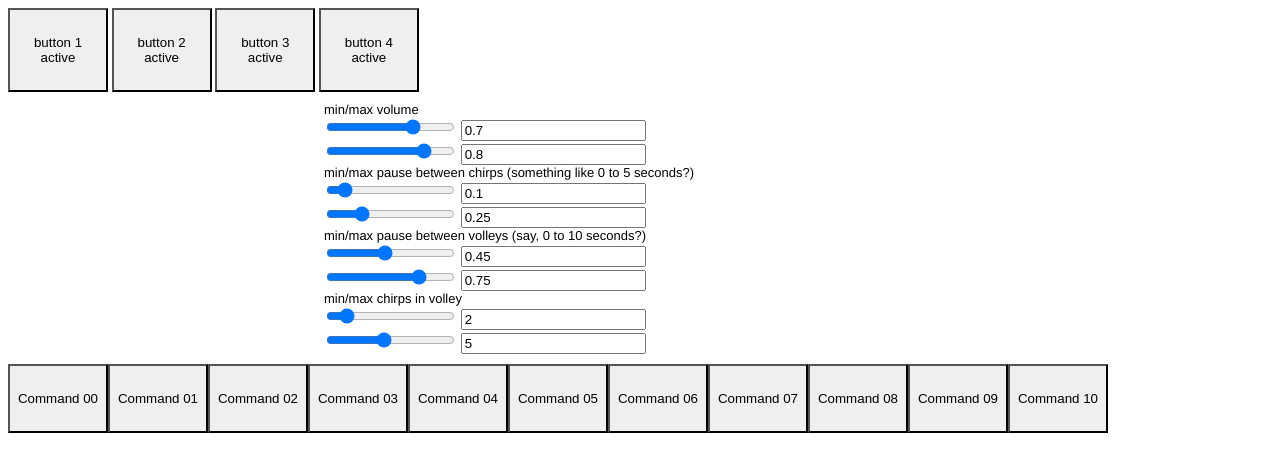
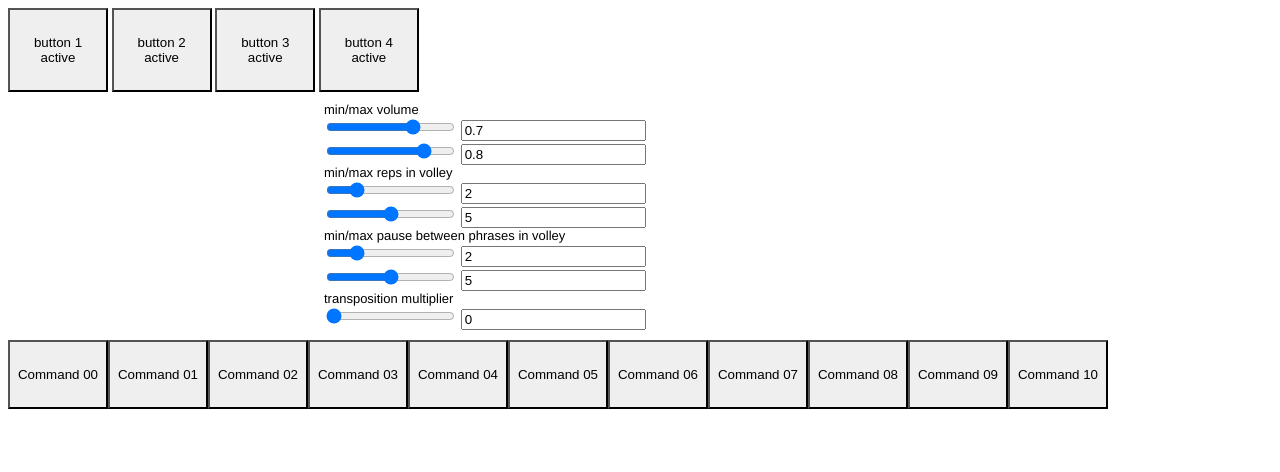
Before and after one commit to bhouge/quiver, a website: page qpdCommand.html in a window 1280 px wide. Drawn offline with nearby package versions, Linux system fonts and the light colour scheme; no server answers.

Commit message:
got command params workig for miso soup

```diff
--- a/qpd.js
+++ b/qpd.js
@@ -266,7 +266,7 @@ io.on('connection', function(socket){
 			  buttonYesOrNo = false;
 		  }
 		  buttonStates[buttonName] = buttonYesOrNo;
-		  console.log('gonna send button states!');
+		  //console.log('gonna send button states!');
 		  io.emit('button states', buttonStates);
 	  } else {
 		  io.emit('control message', msg);
@@ -305,9 +305,9 @@ io.on('connection', function(socket){
 
 	    	//send the audio files
 	    	for (var instrument in fileNames) {
-	    		console.log(fileNames[instrument]);
+	    		//console.log(fileNames[instrument]);
 	    		var fileToPush = __dirname + directoryPrefix + fileNames[instrument];
-	    		console.log(fileToPush + ' is a ' + instrument);
+	    		//console.log(fileToPush + ' is a ' + instrument);
 	    		pushSoundToClient(fileToPush, instrument, socket);
 	    		}
 
--- a/qpdCommand.html
+++ b/qpdCommand.html
@@ -38,26 +38,23 @@ min/max volume<br>
 <input id="slider1" type="range" min="0" max="100" value="80" oninput="showSliderValuePercent(this)" />
 <input id="textField1" type="text" value="0.8" onchange="textFieldChangeValuePercent(this)" />
 <br>
-min/max pause between chirps (something like 0 to 5 seconds?)<br>
-<input id="slider2" type="range" min="0" max="100" value="10" oninput="showSliderValuePercent(this)" />
-<input id="textField2" type="text" value="0.1" onchange="textFieldChangeValuePercent(this)" />
+min/max reps in volley<br>
+<input id="slider2" type="range" min="0" max="10" value="2" oninput="showSliderValue(this)" />
+<input id="textField2" type="text" value="2" onchange="textFieldChangeValue(this)" />
 <br>
-<input id="slider3" type="range" min="0" max="100" value="25" oninput="showSliderValuePercent(this)" />
-<input id="textField3" type="text" value="0.25" onchange="textFieldChangeValuePercent(this)" />
+<input id="slider3" type="range" min="0" max="10" value="5" oninput="showSliderValue(this)" />
+<input id="textField3" type="text" value="5" onchange="textFieldChangeValue(this)" />
 <br>
-min/max pause between volleys (say, 0 to 10 seconds?)<br>
-<input id="slider4" type="range" min="0" max="100" value="45" oninput="showSliderValuePercent(this)" />
-<input id="textField4" type="text" value="0.45" onchange="textFieldChangeValuePercent(this)" />
+min/max pause between phrases in volley<br>
+<input id="slider4" type="range" min="0" max="10" value="2" oninput="showSliderValue(this)" />
+<input id="textField4" type="text" value="2" onchange="textFieldChangeValue(this)" />
 <br>
-<input id="slider5" type="range" min="0" max="100" value="75" oninput="showSliderValuePercent(this)" />
-<input id="textField5" type="text" value="0.75" onchange="textFieldChangeValuePercent(this)" />
+<input id="slider5" type="range" min="0" max="10" value="5" oninput="showSliderValue(this)" />
+<input id="textField5" type="text" value="5" onchange="textFieldChangeValue(this)" />
 <br>
-min/max chirps in volley<br>
-<input id="slider6" type="range" min="1" max="10" value="2" oninput="showSliderValue(this)" />
-<input id="textField6" type="text" value="2" onchange="textFieldChangeValue(this)" />
-<br>
-<input id="slider7" type="range" min="1" max="10" value="5" oninput="showSliderValue(this)" />
-<input id="textField7" type="text" value="5" onchange="textFieldChangeValue(this)" />
+transposition multiplier<br>
+<input id="slider6" type="range" min="0" max="24" value="0" oninput="showSliderValue(this)" />
+<input id="textField6" type="text" value="0" onchange="textFieldChangeValue(this)" />
 </div>
 
 <div id="commandButtons"></div>
--- a/scripts/Plunk.js
+++ b/scripts/Plunk.js
@@ -10,6 +10,8 @@ function Plunk(instrument, bpm, ticksPerBeat, minPause, maxPause, minReps, maxRe
 	//alert(this);
 	this.instrument = instrument;
 	this.msPerBeat = (60000. / (bpm * ticksPerBeat));
+
+	this.pitchMultiplier = 1.;
 
 	this.isPlaying = false;
 
@@ -99,13 +101,15 @@ function Plunk(instrument, bpm, ticksPerBeat, minPause, maxPause, minReps, maxRe
 		var noteToPlay;
 		noteToPlay = layer1.beat();
 		if (noteToPlay) {
+			//console.log('currentPitchMultiplier: ' + currentPitchMultiplier);
+			console.log('this.pitchMultiplier: ' + that.pitchMultiplier);
 			var note2Play = noteToPlay[1];
 			//var octave = (Math.floor(2 * Math.random()) + 1) * 12;
 			var octave = 0;
 			var offset = Math.random() * 0.125;
 			//var offset2 = Math.random() * 0.125;
 			var vol = noteToPlay[2];
-			instrument.playNote(msUntilBeat, note2Play + octave, vol, 0.5, offset);
+			instrument.playNote(msUntilBeat, (note2Play + octave) + that.pitchMultiplier, vol, 0.5, offset);
 			if (noteToPlay.length >= 5) {
 				console.log('end of phrase, time to stop!');
 				that.stop();
```
Also changed, not shown: qpd.html (+10 -3 lines).
